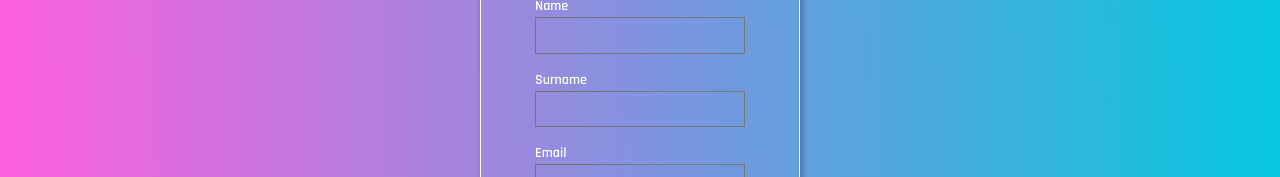
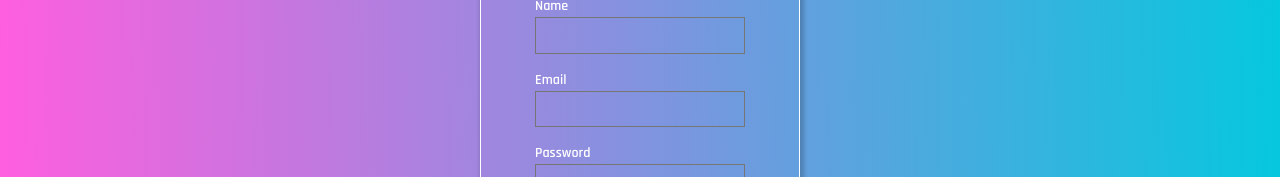
Before and after one commit to erickelninoSwift/smart_brain_frontend, a React (Create React App) app: page / in a window 1280 px wide. Both pictures are taken after a click on the element "Register". Shown: the part 339-516 px from the top of the page. Built offline with nearby package versions, Linux system fonts and the light colour scheme.

Commit message:
fixing response

```diff
--- a/src/App.js
+++ b/src/App.js
@@ -71,8 +71,8 @@ class App extends Component {
     console.log(this.state.profile);
   }
   buttonOnSubmit = () => {
-    fetch("https:54.191.253.12/imageaddress", {
-      method: "POST",
+    fetch("https://jackpot-ai-application-backend.onrender.com/imageaddress", {
+      method: "post",
       headers: { "Content-Type": "application/json" },
       body: JSON.stringify({
         urlOfImage: this.state.imageUrl,
@@ -82,8 +82,8 @@ class App extends Component {
       .then((result) => {
         console.log(result.outputs[0].data.regions[0].region_info);
         if (result) {
-          fetch("https://54.191.253.12/image", {
-            method: "PUT",
+          fetch("https://jackpot-ai-application-backend.onrender.com/image", {
+            method: "put",
             headers: { "Content-Type": "application/json" },
             body: JSON.stringify({
               id: this.state.profile.id,
--- a/src/components/Register/Register.jsx
+++ b/src/components/Register/Register.jsx
@@ -7,7 +7,6 @@ class Register extends Component {
 
     this.state = {
       name: "",
-      surname: "",
       email: "",
       password: "",
       userID: "",
@@ -20,11 +19,7 @@ class Register extends Component {
       name: event.target.value,
     });
   };
-  onSurnameChange = (event) => {
-    this.setState({
-      surname: event.target.value,
-    });
-  };
+
   onEmailChange = (event) => {
     this.setState({
       email: event.target.value,
@@ -39,10 +34,6 @@ class Register extends Component {
 
   onSubmitUser = (e) => {
     e.preventDefault();
-    const id = uuidv4();
-    this.setState({
-      userID: id,
-    });
     fetch("https://jackpot-ai-application-backend.onrender.com/register", {
       method: "post",
       headers: { "Content-Type": "application/json" },
@@ -57,9 +48,9 @@ class Register extends Component {
         return response.json();
       })
       .then((user) => {
+        console.log(user);
         if (user.id) {
           this.props.currentUserActiveNow({
-            id: this.state.userID,
             email: this.state.email,
             name: this.state.name,
             date: this.state.dateJoined,
@@ -92,17 +83,7 @@ class Register extends Component {
                   onChange={(e) => this.onNameChange(e)}
                 />
               </div>
-              <div className="mt3">
-                <label className="db fw6 lh-copy f6">Surname</label>
-                <input
-                  autoComplete="false"
-                  className="pa2 input-reset ba bg-transparent hover-bg-black hover-white w-100"
-                  type="text"
-                  name="surname"
-                  id="surname"
-                  onChange={(e) => this.onSurnameChange(e)}
-                />
-              </div>
+
               <div className="mt3" style={{ color: "white" }}>
                 <label className="db fw6 lh-copy f6">Email</label>
                 <input
```
